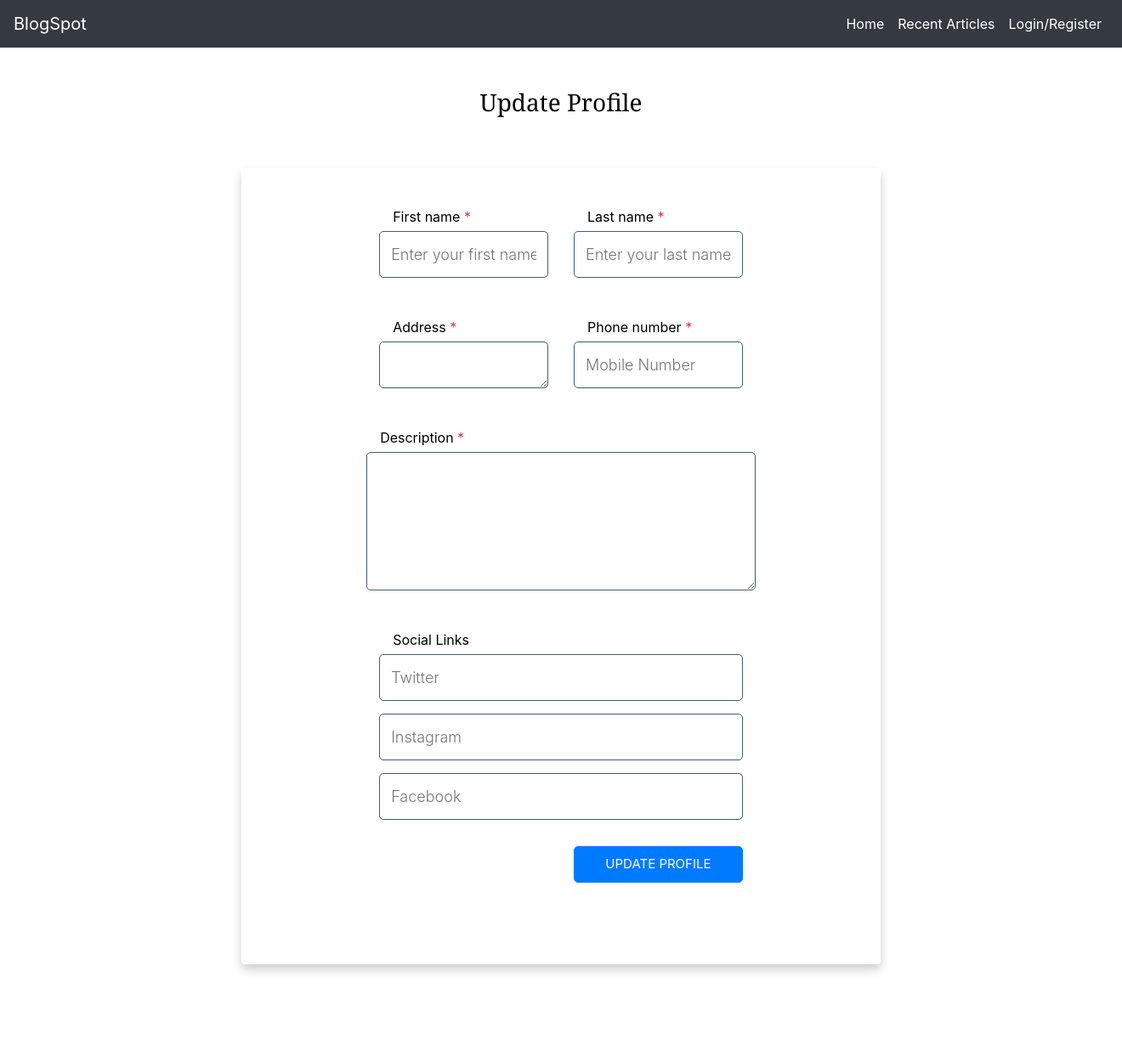
After one commit to omkar-pd/Blog-Website, a PHP site: page /Blog-website/admin/edit_user_profile.php?userid=omkar in a window 1320 px wide; the page is wider, and only the part inside the window is pictured. The commit adds this page. Shown: that part at 85% size. Run offline with PHP 8.4, Linux system fonts and the light colour scheme; data that the repository does not hold is empty; some libraries are stand-ins or nearby versions; some web fonts are replaced.

Commit message:
added user profile page

```diff
--- /dev/null
+++ b/admin/edit_user_profile.php
@@ -0,0 +1,110 @@
+<?php  include('../config.php'); ?>
+<?php include(ROOT_PATH . '/admin/includes/admin_functions.php'); ?>
+<?php include(ROOT_PATH . '/admin/includes/head_section.php'); ?>
+ <?php
+    $userid=$_GET['userid'];
+    $userinfo=getUserInfo($userid);
+   ?>
+<title>BlogSpot | Edit-User-Profile</title>
+</head>
+<body>
+    <?php include(ROOT_PATH . '/admin/includes/navbar.php')   ?>
+    <?php foreach($userinfo as $user) ?>
+   <div class="container-fluid px-1 py-5 mx-auto">
+    <div class="row d-flex justify-content-center">
+        <div class="col-xl-7 col-lg-8 col-md-9 col-11 text-center">
+            <h3>Update Profile</h3>
+            <div class="card">
+                <form class="form-card" method="POST" action="edit_user_profile.php">
+                    <input type="text"  value="<?php echo $userid; ?>" name="userid" hidden>
+                    <div class="row justify-content-between text-left">
+                        <div class="form-group col-sm-6 flex-column d-flex"> <label class="form-control-label px-3">First name<span class="text-danger"> *</span></label> <input type="text" id="fname" name="fname" placeholder="Enter your first name" value="<?php echo $user['firstName'] ?>" required> </div>
+                        <div class="form-group col-sm-6 flex-column d-flex"> <label class="form-control-label px-3">Last name<span class="text-danger"> *</span></label> <input type="text" id="lname" name="lname" placeholder="Enter your last name" value="<?php echo $user['lastName'] ?>" required> </div>
+                    </div>
+                    <div class="row justify-content-between text-left">
+                        <div class="form-group col-sm-6 flex-column d-flex"> <label class="form-control-label px-3">Address<span class="text-danger"> *</span></label> <textarea name="address" id="address" cols="10" rows="1" required><?php echo $user['address']?></textarea> </div>
+                        <div class="form-group col-sm-6 flex-column d-flex"> <label class="form-control-label px-3">Phone number<span class="text-danger"> *</span></label> <input type="text" id="mobno" name="mobno" placeholder="Mobile Number" value="<?php echo $user['mobno'] ?>" required> </div>
+                    </div>
+                    <div class="row justify-content-between text-left">
+                        <div class="form-group  flex-column d-flex"> <label class="form-control-label px-3">Description<span class="text-danger"> *</span></label> <textarea name="description" id="description" cols="70" rows="5"   required><?php echo $user['description'] ?></textarea> </div>
+                    </div>
+                    <div class="row justify-content-between text-left">
+                        <div class="form-group col-12 flex-column d-flex"> <label class="form-control-label px-3">Social Links</label>
+                        <input type="text" id="twitter" name="twitter" placeholder="Twitter" value="<?php echo $user['twitter'] ?>">
+                        <input type="text" id="instagram" name="instagram" placeholder="Instagram"value="<?php echo $user['instagram'] ?>">
+                        <input type="text" id="facebook" name="facebook" placeholder="Facebook" value="<?php echo $user['facebook'] ?>">
+                        </div>
+                    </div>
+                    <div class="row justify-content-end">
+                        <div class="form-group col-sm-6"> <button type="submit" name="update_user_profile" class="btn-block btn-primary">Update Profile</button> </div>
+                    </div>
+                </form>
+            </div>
+        </div>
+    </div>
+</div>
+
+<style>
+    body {
+    color: #000;
+    overflow-x: hidden;
+    height: 100%;
+}
+
+.card {
+    padding: 20px;
+    margin-top: 60px;
+    margin-bottom: 60px;
+    border: none !important;
+    box-shadow: 0 6px 12px 0 rgba(0, 0, 0, 0.2)
+}
+
+.blue-text {
+    color: #00BCD4
+}
+
+.form-control-label {
+    margin-bottom: 0
+}
+
+input,
+textarea,
+button {
+    padding: 8px 15px;
+    border-radius: 5px !important;
+    margin: 5px 0px;
+    box-sizing: border-box;
+    border: 1px solid #ccc;
+    font-size: 18px !important;
+    font-weight: 300
+}
+
+input:focus,
+textarea:focus {
+    -moz-box-shadow: none !important;
+    -webkit-box-shadow: none !important;
+    box-shadow: none !important;
+    border: 1px solid #00BCD4;
+    outline-width: 0;
+    font-weight: 400
+}
+
+.btn-block {
+    text-transform: uppercase;
+    font-size: 15px !important;
+    font-weight: 400;
+    height: 43px;
+    cursor: pointer
+}
+
+.btn-block:hover {
+    color: #fff !important
+}
+
+button:focus {
+    -moz-box-shadow: none !important;
+    -webkit-box-shadow: none !important;
+    box-shadow: none !important;
+    outline-width: 0
+}
+</style>
--- a/admin/includes/admin_functions.php
+++ b/admin/includes/admin_functions.php
@@ -41,13 +41,7 @@ function getAdminUsers(){
 }
 
 // * - Escapes form submitted value, hence, preventing SQL injection
-function esc(String $value){
-	global $conn;
-	// remove empty space sorrounding string
-	$val = trim($value);
-	$val = mysqli_real_escape_string($conn, $value);
-	return $val;
-}
+
 // Receives a string like 'Some Sample String'
 // and returns 'some-sample-string'
 function makeSlug(String $string){
@@ -165,4 +159,45 @@ function getUserPosts($userid){
     $userposts = mysqli_fetch_all($result,MYSQLI_ASSOC);
 	return $userposts;
 }
+
+if(isset($_POST['update_user_profile'])){
+global $conn;
+$userid = esc($_POST['userid']);
+$firstName=esc($_POST['fname']);
+$lastName=esc($_POST['lname']);
+$address = esc($_POST['address']);
+$mobno= esc($_POST['mobno']);
+$desc=esc($_POST['description']);
+$twitter=esc($_POST['twitter']);
+$instagram=esc($_POST['instagram']);
+$facebook=esc($_POST['facebook']);
+if(empty($twitter)){
+	$twitter="#";
+}
+if(empty($instagram)){
+	$instagram="#";
+}
+if(empty($facebook)){
+	$facebook="#";
+}
+$query = "UPDATE profileinfo SET firstName='$firstName', lastName='$lastName', address='$address', mobno=$mobno, description='$desc',twitter='$twitter',instagram='$instagram',facebook='$facebook' WHERE user_id='$userid' ";
+// $query = "UPDATE profileinfo SET description='$desc' WHERE user_id='$userid' ";
+            	if(mysqli_query($conn, $query)){
+				header('location: user_profile.php?userid='.$userid);
+				exit(0);
+			} else {
+				echo "failed to update profile";
+				echo (mysqli_error($conn));
+			}
+			echo $userid;
+// echo $firstName . $lastName . $address . $mobno . $desc . $twitter . $instagram . $facebook;
+}
+
+function esc(String $value){
+	global $conn;
+	// remove empty space sorrounding string
+	$val = trim($value);
+	$val = mysqli_real_escape_string($conn, $value);
+	return $val;
+}
 ?>
--- a/admin/includes/head_section.php
+++ b/admin/includes/head_section.php
@@ -15,6 +15,7 @@
 <link rel="stylesheet" href="https://cdn.jsdelivr.net/npm/bootstrap@4.6.0/dist/css/bootstrap.min.css" integrity="sha384-B0vP5xmATw1+K9KRQjQERJvTumQW0nPEzvF6L/Z6nronJ3oUOFUFpCjEUQouq2+l" crossorigin="anonymous">
 <script src="https://code.jquery.com/jquery-3.5.1.slim.min.js" integrity="sha384-DfXdz2htPH0lsSSs5nCTpuj/zy4C+OGpamoFVy38MVBnE+IbbVYUew+OrCXaRkfj" crossorigin="anonymous"></script>
 <script src="https://cdn.jsdelivr.net/npm/bootstrap@4.6.0/dist/js/bootstrap.bundle.min.js" integrity="sha384-Piv4xVNRyMGpqkS2by6br4gNJ7DXjqk09RmUpJ8jgGtD7zP9yug3goQfGII0yAns" crossorigin="anonymous"></script>
+<link rel="stylesheet" href="https://cdn.jsdelivr.net/npm/bootstrap-icons@1.5.0/font/bootstrap-icons.css">
 <link rel="stylesheet" href="../static/css/admin_styling.css">
 <script src="https://code.jquery.com/jquery-3.5.1.slim.min.js" integrity="sha384-DfXdz2htPH0lsSSs5nCTpuj/zy4C+OGpamoFVy38MVBnE+IbbVYUew+OrCXaRkfj" crossorigin="anonymous"></script>
 	<script src="https://cdn.jsdelivr.net/npm/bootstrap@4.6.0/dist/js/bootstrap.bundle.min.js" integrity="sha384-Piv4xVNRyMGpqkS2by6br4gNJ7DXjqk09RmUpJ8jgGtD7zP9yug3goQfGII0yAns" crossorigin="anonymous"></script>
--- a/admin/includes/navbar.php
+++ b/admin/includes/navbar.php
@@ -16,6 +16,9 @@
 
 	  <li class="nav-item active">
         <a class="nav-link text-white" href="user_profile.php?userid=<?php echo $_SESSION['user']['id'] ?>"><?php echo $_SESSION['user']['username'] ?> <span class="sr-only">(current)</span></a>
+      </li>
+      <li class="nav-item active">
+        <a class="nav-link text-white" href="edit_user_profile.php?userid=<?php echo $_SESSION['user']['id'] ?>">Edit Profile <span class="sr-only">(current)</span></a>
       </li>
 	  <?php endif ?>
       <li class="nav-item active">
--- a/admin/includes/post_functions.php
+++ b/admin/includes/post_functions.php
@@ -131,7 +131,7 @@ function createPost($request_values)
 		// create post if there are no errors in the form
 		if (count($errors) == 0) {
 			$query = "UPDATE posts SET title='$title', views=0, image='$featured_image', content='$body', updated_at=now() WHERE id='$post_id' ";
-            			if(mysqli_query($conn, $query)){ // if post created successfully
+            	if(mysqli_query($conn, $query)){ // if post created successfully
 				$inserted_post_id = mysqli_insert_id($conn);
 				$_SESSION['message'] = "Post Updated successfully";
 				header('location: posts.php');
--- a/show_post.php
+++ b/show_post.php
@@ -20,7 +20,7 @@
 			$name=getName($u_id); ?>
 	<?php
 		while ($row = $name->fetch_assoc()) { ?>
-  	     <p class="d-flex justify-content-end">Author Name: <?php echo $row['username']." " ?> </p> <?php
+  	     <p class="d-flex justify-content-end">Author Name: <a href="./admin/user_profile.php?userid=<?php echo $post['user_id'] ?>"> <?php echo $row['username']." " ?> </a></p> <?php
 	} ?>
 				<h1 class="text-center pt-2"><?php echo $post['title'] ?></h1>
 				<div class="d-flex justify-content-center align-items-center">
--- a/static/css/admin_styling.css
+++ b/static/css/admin_styling.css
@@ -263,9 +263,10 @@ th {
 }
 .user-content {
   display: grid;
-  grid-template-columns: repeat(2, 1fr);
-  grid-template-rows: 1fr 1fr;
+  grid-template-columns: repeat(2, 40%);
+  grid-template-rows: 1fr;
   grid-gap: 20px;
+  justify-content: center;
   text-align: center;
 }
 .user-blogs {
@@ -274,15 +275,16 @@ th {
   justify-content: flex-end;
   margin-top: 5px;
   border-radius: 5px;
-  min-height: 500px;
   background: white;
 }
 .user-blogs * {
   margin: 0 auto;
+  padding: 6px;
 }
+
 .post_image {
   object-fit: cover;
-  width: 85%;
+  width: 95%;
   height: 300px;
 }
 .continue-reading {
@@ -295,3 +297,14 @@ th {
   color: white;
   background: #276fbf;
 }
+
+@media only screen and (max-width: 850px) {
+  .user-content {
+    grid-template-columns: repeat(2, 50%);
+  }
+}
+@media only screen and (max-width: 700px) {
+  .user-content {
+    grid-template-columns: 1fr;
+  }
+}
```
Also changed, not shown: admin/user_profile.php (+190 -16 lines), static/images/sass.png (added).
